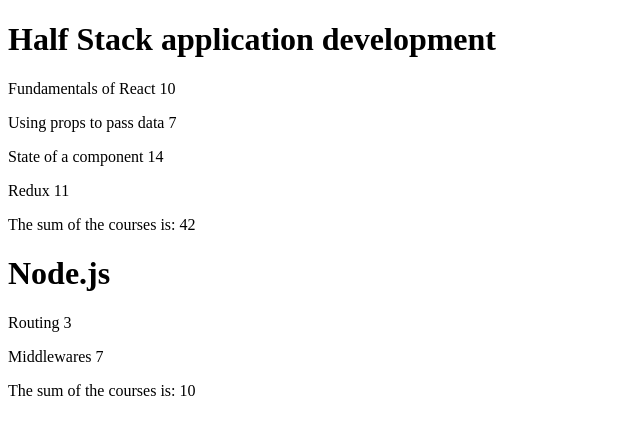
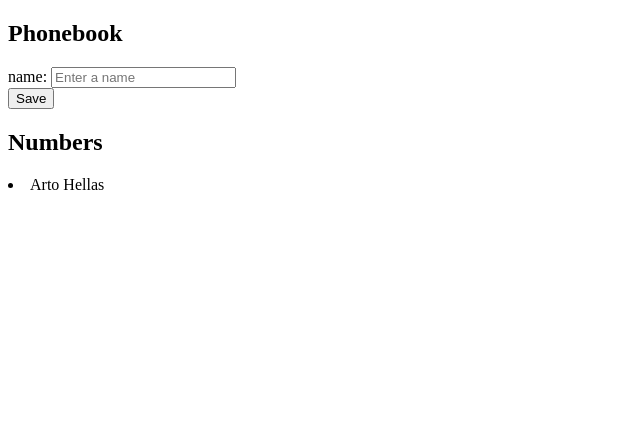
Before and after one commit to YehuCarrington/FullStack_part2, a React (Vite) app in the folder part2/: page / in a window 1280 px wide. Shown: the top 434 px of the page, without its empty margins (0-640 px from the left). Built offline with nearby package versions, Linux system fonts and the light colour scheme.

Commit message:
Submission for part 2 exercise 2.6

```diff
--- a/part2/src/App.jsx
+++ b/part2/src/App.jsx
@@ -1,53 +1,49 @@
-import Courses from "./components/Courses"
+import { useState } from 'react'
+
+function DisplayPhonebook({persons}) {
+  return persons.map((person, index) => {
+    return (
+      <li key={index}>
+        {person.name}
+      </li>
+    )
+  })
+}
 
 const App = () => {
+  const [persons, setPersons] = useState([
+    { name: 'Arto Hellas' }
+  ])
+  const [newName, setNewName] = useState('')
 
-  const courses = [
-    {
-      name: 'Half Stack application development',
-      id: 1,
-      parts: [
-        {
-          name: 'Fundamentals of React',
-          exercises: 10,
-          id: 1
-        },
-        {
-          name: 'Using props to pass data',
-          exercises: 7,
-          id: 2
-        },
-        {
-          name: 'State of a component',
-          exercises: 14,
-          id: 3
-        },
-        {
-          name: 'Redux',
-          exercises: 11,
-          id: 4
-        }
-      ]
-    },
-    {
-      name: 'Node.js',
-      id: 2,
-      parts: [
-        {
-          name: 'Routing',
-          exercises: 3,
-          id: 1
-        },
-        {
-          name: 'Middlewares',
-          exercises: 7,
-          id: 2
-        }
-      ]
-    }
-  ]
+  const handleNewName = (event) => {
+    console.log(event.target.value)
+    setNewName(event.target.value)
+  }
 
-  return <Courses courses={courses} />
+  const updatePersons = (event) => {
+    event.preventDefault()
+    const personObj = {name: newName}
+    setPersons(persons.concat(personObj))
+    setNewName('')
+  }
+
+  return (
+    <div>
+      <h2>Phonebook</h2>
+      <form onSubmit={updatePersons}>
+        <div>
+          name: <input placeholder='Enter a name' value={newName} onChange={handleNewName}/>
+        </div>
+        <div>
+          <button type="submit">Save</button>
+        </div>
+      </form>
+      <h2>Numbers</h2>
+      <DisplayPhonebook persons={persons}/>
+
+    </div>
+  )
 }
 
 export default App
--- a/part2/src/components/Courses.jsx
+++ /dev/null
@@ -1,66 +0,0 @@
-const Courses = ({ courses }) => {
-
-    const header = (courses, index) => {
-
-      let courseHeader = courses.map(course => course.name)
-      console.log("courseHeader", courseHeader)
-
-      return(
-        <h1>
-          {courseHeader[index]}
-        </h1>
-      )
-    }
-
-    const parts = (courses, index) => {
-
-      console.log("parts", courses[index].parts)
-
-      let part = courses[index].parts.map((part, i) => (
-        <div key={i}>
-          <p>{part.name} {part.exercises}</p>
-        </div>
-      ))
-
-      console.log("part", part)
-
-      return(
-        part
-      )
-    }
-
-    const sum = (courses, index) => {
-
-      let partExercise = courses[index].parts.map((part) => {
-        let sumOfExercise = part.exercises
-        return sumOfExercise
-      })
-
-      console.log("partExercise", partExercise)
-
-      const total = partExercise.reduce((sum, partExercise) => {
-        return (sum + partExercise)}, 0)
-
-      console.log("Sum: ", total)
-
-      return(
-        <p>
-          The sum of the courses is: {total}
-        </p>
-      )
-    }
-
-
-    return (
-      <div>
-        <>{header(courses, 0)}</>
-        <>{parts(courses, 0)}</>
-        <>{sum(courses, 0)}</>
-        <>{header(courses, 1)}</>
-        <>{parts(courses, 1)}</>
-        <>{sum(courses, 1)}</>
-      </div>
-    )
-  }
-
-export default Courses
--- a/part2/src/main.jsx
+++ b/part2/src/main.jsx
@@ -1,6 +1,11 @@
 import React from "react"
+import { StrictMode } from 'react';
 import ReactDOM from "react-dom/client"
 
 import App from "./App"
 
-ReactDOM.createRoot(document.getElementById("root")).render(<App />)
+ReactDOM.createRoot(document.getElementById("root")).render(
+    <StrictMode>
+        <App />
+    </StrictMode>
+)
```
